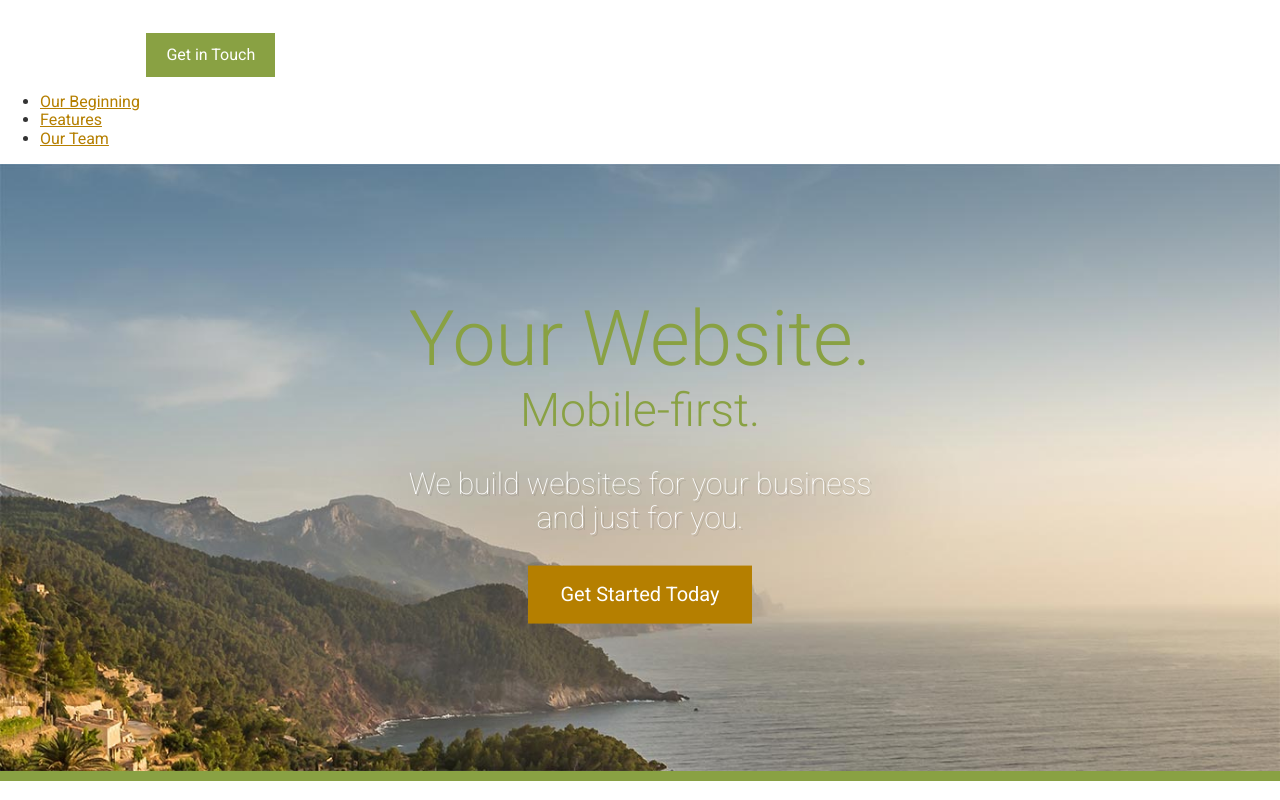
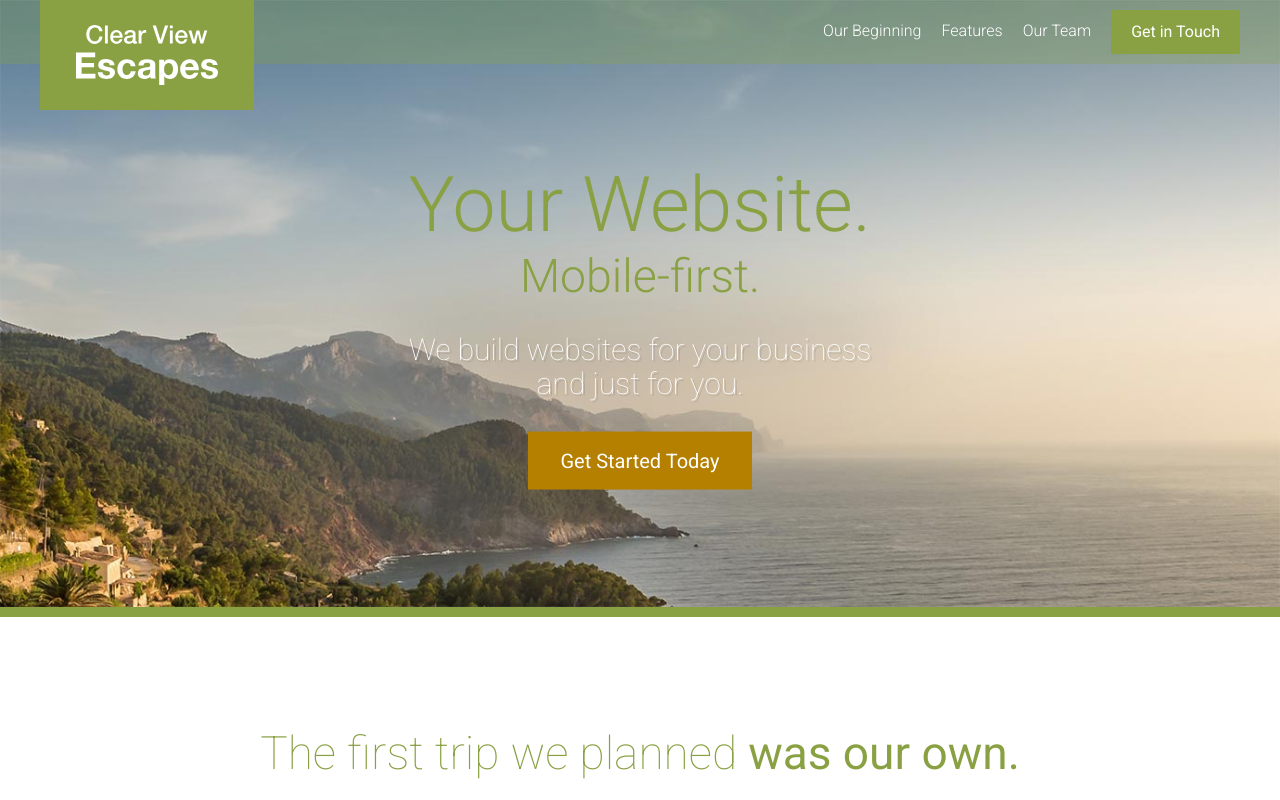
Before and after one commit to SashaShirokov/mobile-first, a website: page app/index.html in a window 1280 px wide. Shown: the top 800 px of the page. Drawn offline with Linux system fonts and the light colour scheme.

Commit message:
Finished with css

```diff
--- /dev/null
+++ b/app/assets/scripts/App.js
@@ -0,0 +1 @@
+console.log(2+2);
--- a/app/assets/styles/modules/_banner.css
+++ b/app/assets/styles/modules/_banner.css
@@ -1,18 +1,24 @@
 .banner {
 	border-bottom: 10px solid $mainGreen;
 	position: relative;
+
 
 	&__image {
 		display: block;
 	}
 
 	&__text-content {
+		padding-top: 88px;
 		position: absolute;
 		top: 50%;
 		transform: translateY(-50%);
 		left: 0;
 		width: 100%;
 		text-align: center;
+
+		@mixin atMedium {
+			padding-top: 60px;
+		}
 
 	}
 
--- a/app/assets/styles/modules/_header.css
+++ /dev/null
@@ -1,4 +0,0 @@
-.header {
-
-
-}
--- /dev/null
+++ b/app/assets/styles/modules/_primary-nav.css
@@ -0,0 +1,27 @@
+.primary-nav {
+
+	&--pull-right {
+		float: right;
+	}
+
+	ul {
+		margin: 0;
+		padding: 0;
+		@mixin clearfix;
+	}
+
+	li {
+		list-style: none;
+		float: left;
+		padding-right: 20px;
+	}
+
+	a {
+		color: #FFF;
+		text-decoration: none;
+		font-weight: 300;
+		display: block;
+		padding: 12px 0;
+	}
+
+}
--- /dev/null
+++ b/app/assets/styles/modules/_site-header.css
@@ -0,0 +1,55 @@
+.site-header {
+	padding: 10px 0;
+	position: absolute;
+	width: 100%;
+	z-index: 2;
+
+  @mixin atMedium {
+		background-color: rgba($mainGreen, .3);
+	}
+
+	&__btn-container {
+		float: right;
+	}
+
+	&__logo {
+		top: 0;
+		position: absolute;
+		left: 50%;
+		transform: translateX(-50%) scale(.8);
+		transform-origin: 50% 0%;
+		background-color: $mainGreen;
+		padding: 25px 36px;
+
+		@mixin atMedium {
+			left: auto;
+			transform: translateX(0);
+		}
+	}
+
+	&__logo__graphic {
+		text-indent: -9999px;
+	}
+
+	&__menu-icon {
+		background-color: #FFF;
+		width: 30px;
+		height: 30px;
+		position: absolute;
+		top: 10px;
+		right: 10px;
+
+		@mixin atMedium {
+			display: none;
+		}
+	}
+
+	&__menu-content {
+		display: none;
+
+		@mixin atMedium {
+			display: block;
+		}
+	}
+
+}
--- a/app/assets/styles/styles.css
+++ b/app/assets/styles/styles.css
@@ -6,7 +6,7 @@
 @import "modules/_btn";
 @import "modules/_wrapper";
 @import "modules/_page-section";
-@import "modules/_header";
+@import "modules/_site-header";
 @import "modules/_headline";
 @import "modules/_row";
 @import "modules/_generic-content-container";
@@ -15,3 +15,4 @@
 @import "modules/_team";
 @import "modules/_sprite";
 @import "modules/_site-footer";
+@import "modules/_primary-nav";
--- a/app/index.html
+++ b/app/index.html
@@ -10,16 +10,26 @@
 </head>
 
 <body>
-  <header class="header">
-    <img src="assets/images/icons/clear-view-escapes.svg">
+  <header class="site-header">
+    <div class="wrapper">
+      <div class="site-header__logo">
+        <div class="site-header__logo__graphic icon icon--clear-view-escapes">Clear View Escapes</div>
+      </div>
+      <div class="site-header__menu-icon"></div>
+      <div class="site-header__menu-content">
+        <div class="site-header__btn-container">
           <a href="#" class="btn">Get in Touch</a>
-    <nav>
+        </div>
+        <nav class="primary-nav primary-nav--pull-right">
           <ul>
             <li><a href="#our-beginning">Our Beginning</a></li>
             <li><a href="#features">Features</a></li>
             <li><a href="#testimonials">Our Team</a></li>
           </ul>
         </nav>
+      </div>
+    </div>
+
   </header>
   <div class="banner">
     <picture>
@@ -148,5 +158,7 @@
 
   </footer>
 
+  <script src="/assets/scripts/App.js"></script>
+
 </body>
 </html>
--- a/app/temp/styles/styles.css
+++ b/app/temp/styles/styles.css
@@ -489,6 +489,7 @@ a {
 }
 
 .banner__text-content {
+  padding-top: 88px;
   position: absolute;
   top: 50%;
   -webkit-transform: translateY(-50%);
@@ -496,6 +497,13 @@ a {
   left: 0;
   width: 100%;
   text-align: center;
+}
+
+@media (min-width: 800px) {
+
+  .banner__text-content {
+    padding-top: 60px;
+  }
 }
 
 .banner__title {
@@ -672,9 +680,75 @@ a {
   }
 }
 
-.header {
+.site-header {
+	padding: 10px 0;
+	position: absolute;
+	width: 100%;
+	z-index: 2;
 
+}
 
+@media (min-width: 800px) {
+
+  .site-header {
+    background-color: rgba(137,161,67, .3);
+  }
+}
+
+.site-header__btn-container {
+  float: right;
+}
+
+.site-header__logo {
+  top: 0;
+  position: absolute;
+  left: 50%;
+  -webkit-transform: translateX(-50%) scale(.8);
+          transform: translateX(-50%) scale(.8);
+  -webkit-transform-origin: 50% 0%;
+          transform-origin: 50% 0%;
+  background-color: #89A143;
+  padding: 25px 36px;
+}
+
+@media (min-width: 800px) {
+
+  .site-header__logo {
+    left: auto;
+    -webkit-transform: translateX(0);
+            transform: translateX(0);
+  }
+}
+
+.site-header__logo__graphic {
+  text-indent: -9999px;
+}
+
+.site-header__menu-icon {
+  background-color: #FFF;
+  width: 30px;
+  height: 30px;
+  position: absolute;
+  top: 10px;
+  right: 10px;
+}
+
+@media (min-width: 800px) {
+
+  .site-header__menu-icon {
+    display: none;
+  }
+}
+
+.site-header__menu-content {
+  display: none;
+}
+
+@media (min-width: 800px) {
+
+  .site-header__menu-content {
+    display: block;
+  }
 }
 
 .headline {
@@ -1112,3 +1186,32 @@ Instead edit gulp/templates/sprite */
     margin-right: 1.4rem;
   }
 }
+
+.primary-nav--pull-right {
+  float: right;
+}
+
+.primary-nav ul {
+  margin: 0;
+  padding: 0;
+}
+
+.primary-nav ul::after {
+  content: "";
+  clear: both;
+  display: table;
+}
+
+.primary-nav li {
+  list-style: none;
+  float: left;
+  padding-right: 20px;
+}
+
+.primary-nav a {
+  color: #FFF;
+  text-decoration: none;
+  font-weight: 300;
+  display: block;
+  padding: 12px 0;
+}
--- a/gulp/tasks/styles.js
+++ b/gulp/tasks/styles.js
@@ -4,12 +4,13 @@ autoprefixer = require("autoprefixer"),
 cssvars = require("postcss-simple-vars"),
 nested = require("postcss-nested"),
 cssImport = require("postcss-import"),
-mixins = require("postcss-mixins");
+mixins = require("postcss-mixins"),
+hexrgba = require("postcss-hexrgba");
 
 
 gulp.task("styles", function() {
 	return gulp.src("./app/assets/styles/styles.css")
-	  .pipe(postcss([cssImport, mixins, cssvars, nested, autoprefixer]))
+	  .pipe(postcss([cssImport, mixins, cssvars, nested, hexrgba, autoprefixer]))
 		.on("error", function(errorInfo) {
 			console.log(errorInfo.toString());
 			this.emit("end");
--- a/package.json
+++ b/package.json
@@ -14,6 +14,7 @@
     "gulp-rename": "^1.2.2",
     "gulp-svg-sprite": "^1.3.1",
     "gulp-watch": "^4.3.11",
+    "postcss-hexrgba": "^0.2.1",
     "postcss-import": "^9.0.0",
     "postcss-mixins": "^5.4.0",
     "postcss-nested": "^1.0.0",
```
Lines whose indentation alone changed are shown as unchanged.
